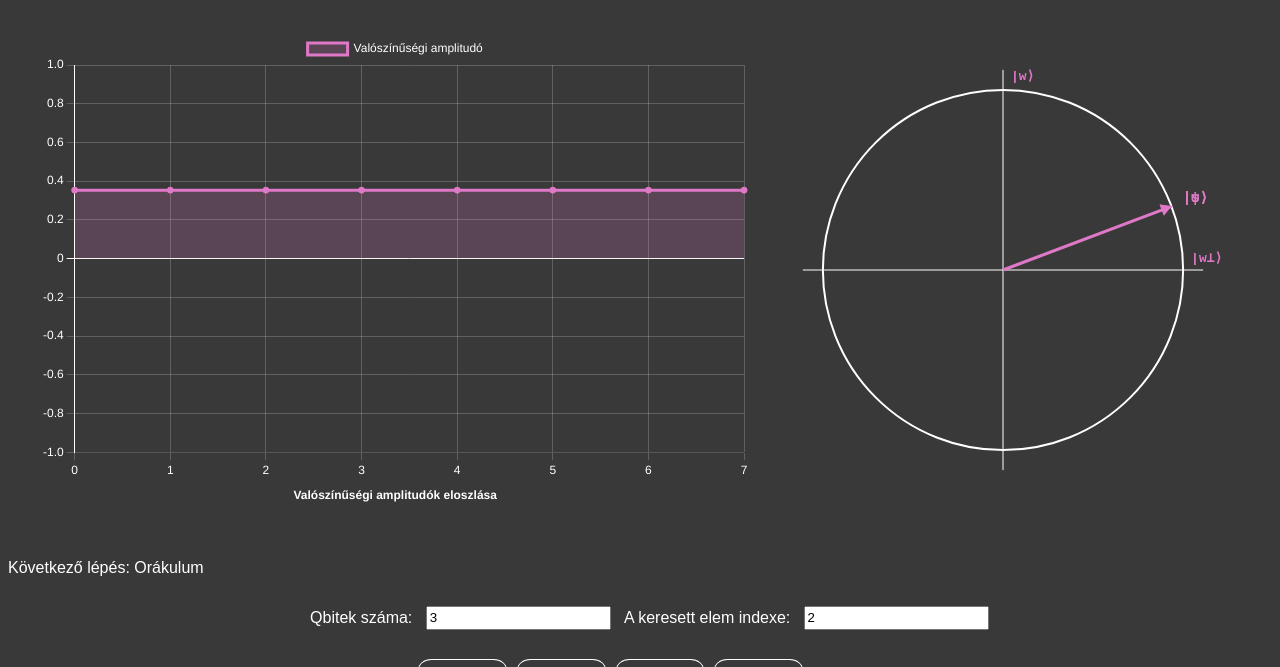
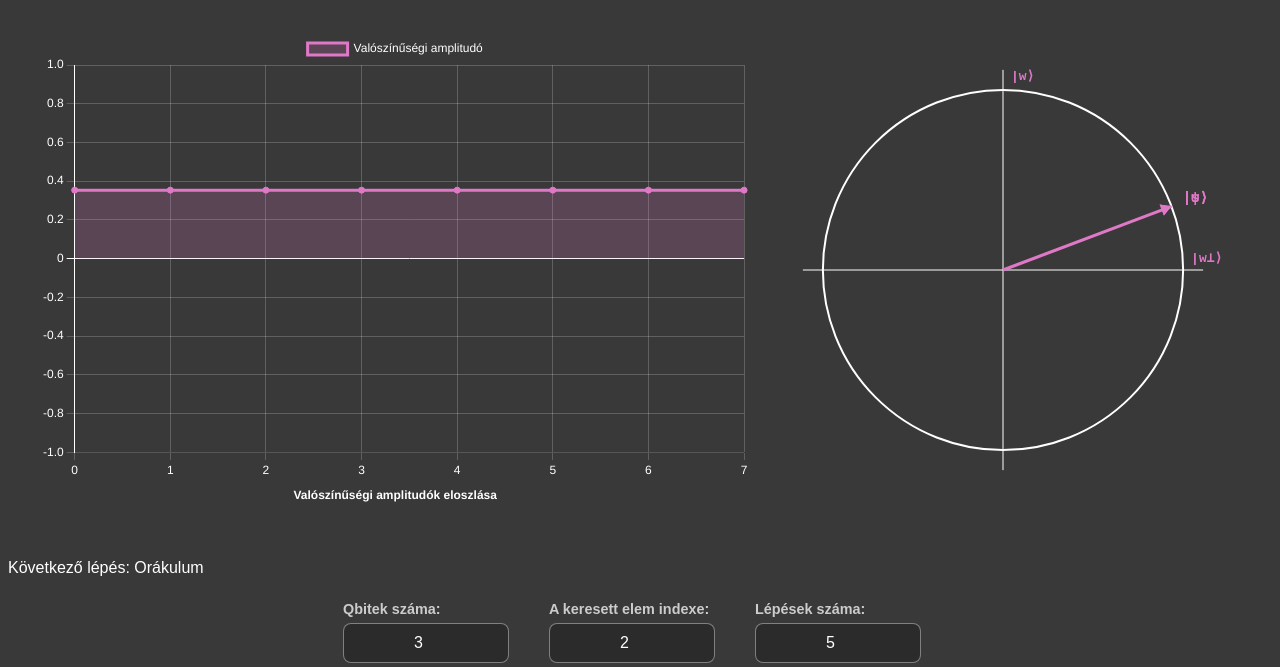
Before and after one commit to BBDenes/grover-alg-sim, a plain HTML site: page index.html in a window 1280 px wide. Shown: the part 79-746 px from the top of the page. Drawn offline with Linux system fonts and the light colour scheme.

Commit message:
Input styling

```diff
--- a/index.css
+++ b/index.css
@@ -15,12 +15,47 @@ body{
 #inputContainer{
     display: flex;
     justify-content: center;
-    margin: 1em;
+    align-items: center;
+    flex-wrap: wrap;
+    gap: 24px;
+    margin: 1.5em auto;
     width: 100%;
 }
 
-.inputField{
-    margin: 1em;
+.inputGroup {
+    display: flex;
+    flex-direction: column;
+    gap: 6px;
+}
+
+.inputGroup label {
+    font-size: 0.9rem;
+    color: #cccccc;
+    font-weight: bold;
+}
+
+.inputField {
+    width: 140px;
+    padding: 10px 12px;
+    background-color: rgb(43, 43, 43);
+    color: white;
+    border: 1px solid rgba(255, 255, 255, 0.4);
+    border-radius: 8px;
+    font-size: 1rem;
+    text-align: center;
+    outline: none;
+    transition: border-color 0.2s, box-shadow 0.2s, background-color 0.2s;
+    color-scheme: dark;
+}
+
+.inputField:hover {
+    border-color: rgba(255, 255, 255, 0.8);
+}
+
+.inputField:focus {
+    border-color: #ffffff;
+    background-color: rgb(35, 35, 35);
+    box-shadow: 0 0 0 3px rgba(255, 255, 255, 0.15);
 }
 
 #howto{
--- a/index.html
+++ b/index.html
@@ -18,10 +18,18 @@
     </div>
     <p id="phase">Kövezkező lépés:</p>
     <div id="inputContainer">
-        <p>Qbitek száma: </p>
-        <input class="inputField" type="number" name="Qbitek száma (n)" id="qbitinput" value="3"/>
-        <p>A keresett elem indexe: </p>
-        <input class="inputField" type="number" name="A keresett index" id="indexInput" value="2"/>
+        <div class="inputGroup">
+            <label for="qbitinput">Qbitek száma:</label>
+            <input class="inputField" type="number" name="Qbitek száma (n)" id="qbitinput" value="3" min="1"/>
+        </div>
+        <div class="inputGroup">
+            <label for="indexInput">A keresett elem indexe:</label>
+            <input class="inputField" type="number" name="A keresett index" id="indexInput" value="2" min="0"/>
+        </div>
+        <div class="inputGroup">
+            <label for="stepInput">Lépések száma:</label>
+            <input class="inputField" type="number" name="A lépések száma" id="stepInput" value="5" min="1"/>
+        </div>
     </div>
     <div class="buttonContainer">
         <button id="stepBtn" class="btn">
```
